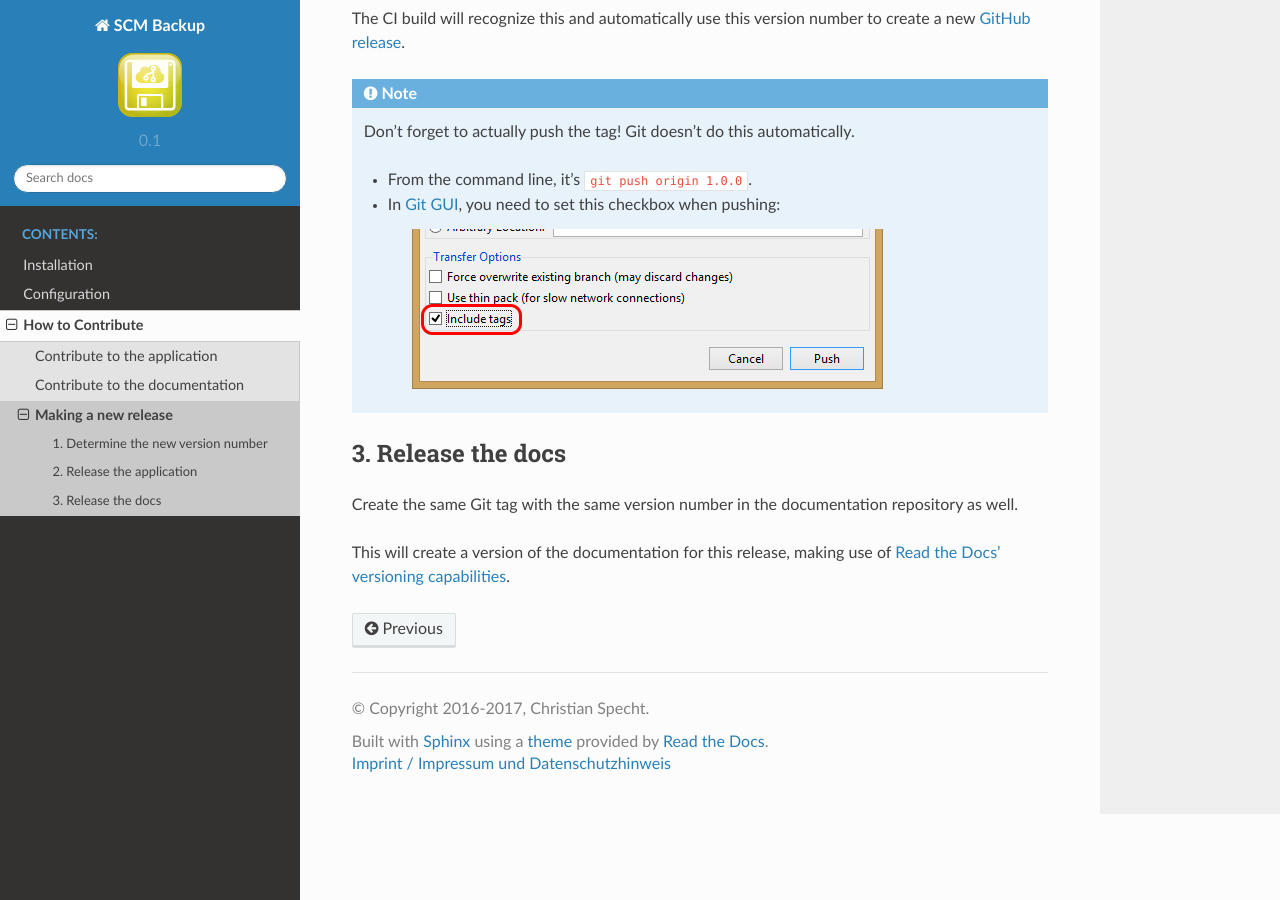
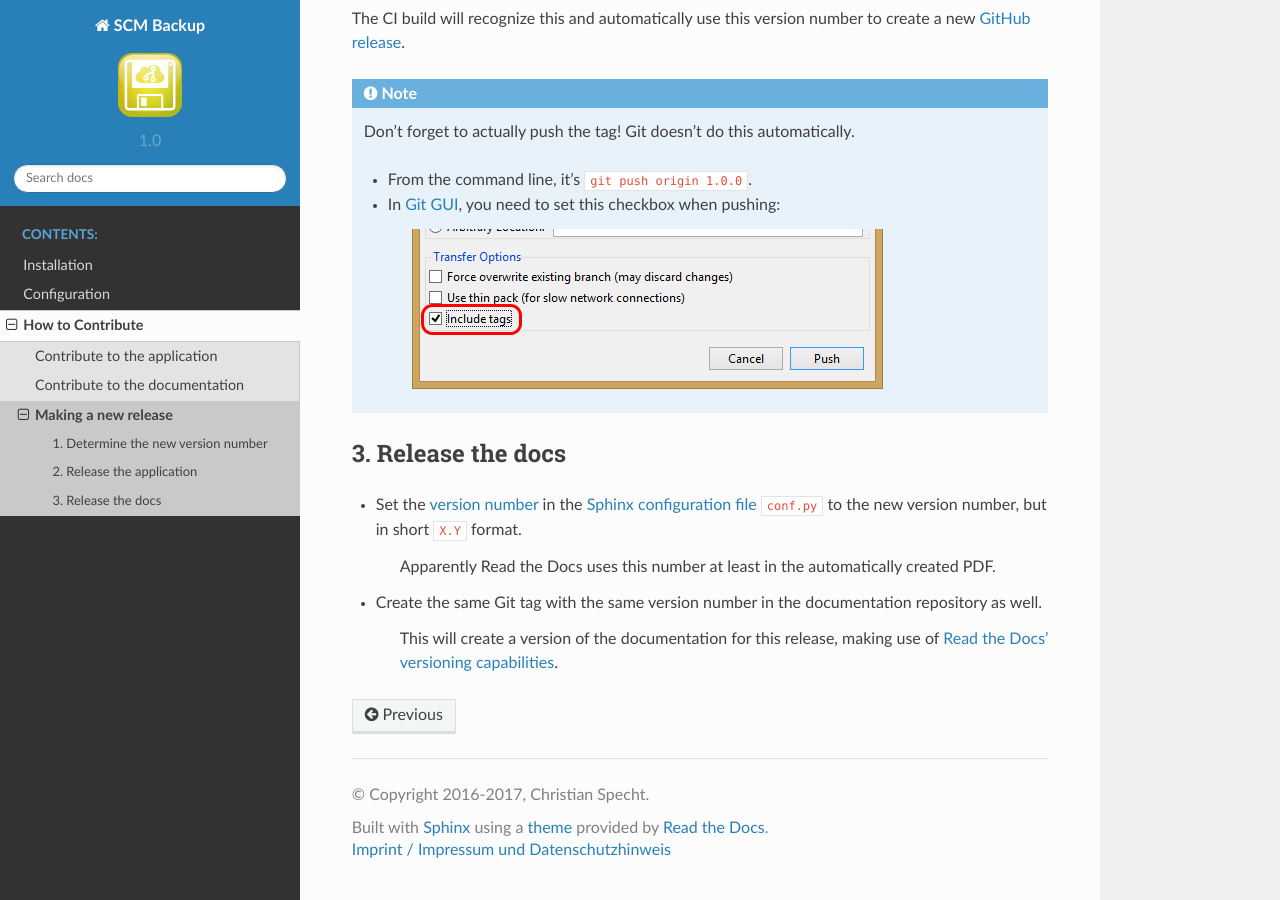
Before and after one commit to christianspecht/scm-backup-docs, a Sphinx documentation site: the page built from source/contribute-release.rst, in a window 1280 px wide and 900 px high, scrolled down 507 px. Built offline with Sphinx 7.4.7 and the Read the Docs theme 2.0.0, drawn with Linux system fonts in a browser that asks for light colours.

Commit message:
change version number in conf.py

```diff
--- a/source/conf.py
+++ b/source/conf.py
@@ -57,7 +57,7 @@ copyright = '2016-{}, {}'.format(datetime.datetime.now().year, author)
 # built documents.
 #
 # The short X.Y version.
-version = '0.1'
+version = '1.0'
 # The full version, including alpha/beta/rc tags.
 release = version
 
--- a/source/contribute-release.rst
+++ b/source/contribute-release.rst
@@ -34,6 +34,10 @@ The CI build will recognize this and automatically use this version number to cr
 3. Release the docs
 -------------------
 
-Create the same Git tag with the same version number in the documentation repository as well.
+- Set the `version number <http://www.sphinx-doc.org/en/stable/config.html#confval-version>`_ in the `Sphinx configuration file <https://github.com/christianspecht/scm-backup-docs/blob/master/source/conf.py>`_ ``conf.py`` to the new version number, but in short ``X.Y`` format.
 
-This will create a version of the documentation for this release, making use of `Read the Docs' versioning capabilities <http://docs.readthedocs.io/en/latest/versions.html>`_.
+    Apparently Read the Docs uses this number at least in the automatically created PDF.
+
+- Create the same Git tag with the same version number in the documentation repository as well.
+
+    This will create a version of the documentation for this release, making use of `Read the Docs' versioning capabilities <http://docs.readthedocs.io/en/latest/versions.html>`_.
```
